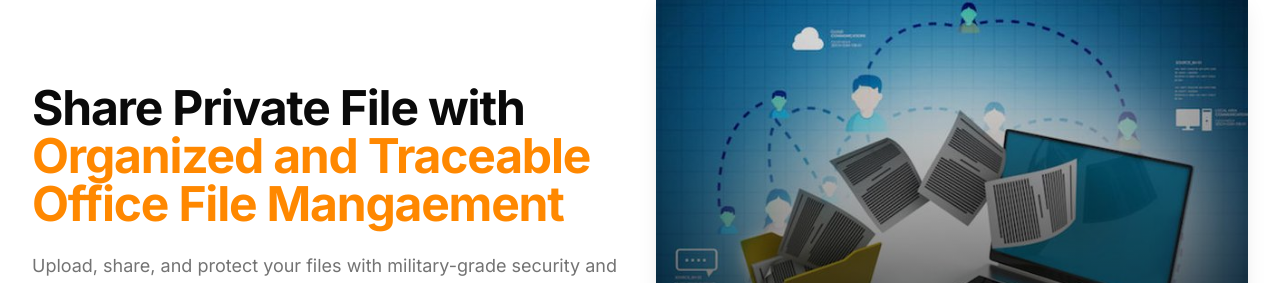
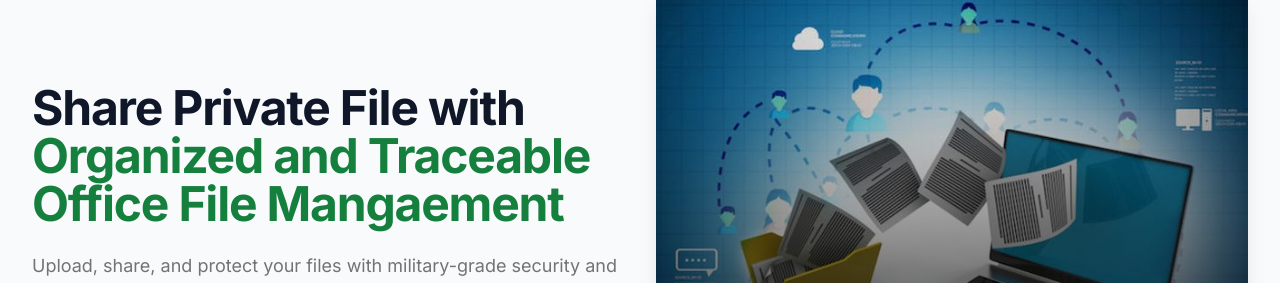
Before and after one commit to AnupamAryal7/the-transporter, a Next.js app: page / in a window 1280 px wide. Shown: the part 161-444 px from the top of the page. Built offline with nearby package versions, Linux system fonts and the light colour scheme; no server answers.

Commit message:
theme changed

```diff
--- a/app/globals.css
+++ b/app/globals.css
@@ -4,13 +4,13 @@
 
 @layer base {
   :root {
-    --background: 0 0% 100%;
-    --foreground: 0 0% 3.9%;
+    --background: 210 40% 98%;
+    --foreground: 222 47% 11%;
     --card: 0 0% 100%;
     --card-foreground: 0 0% 3.9%;
     --popover: 0 0% 100%;
     --popover-foreground: 0 0% 3.9%;
-    --primary: 32 100% 50%;
+    --primary: 222 47% 11%;
     --primary-foreground: 0 0% 98%;
     --secondary: 0 0% 9%;
     --secondary-foreground: 0 0% 98%;
--- a/app/page.tsx
+++ b/app/page.tsx
@@ -39,7 +39,7 @@ export default function Home() {
               <div className="order-2 md:order-1">
                 <h1 className="text-4xl md:text-5xl font-bold tracking-tight mb-6">
                   Share Private File with{" "}
-                  <span className="text-primary">
+                  <span className="text-green-700">
                     Organized and Traceable Office File Mangaement
                   </span>
                 </h1>
```
